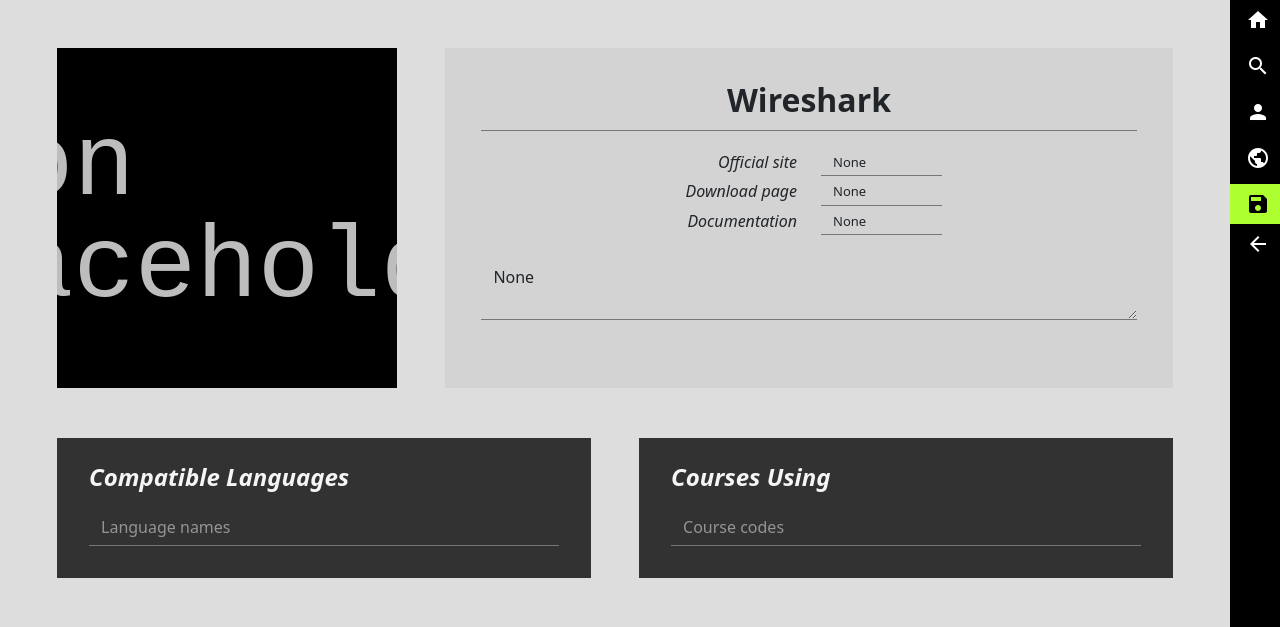
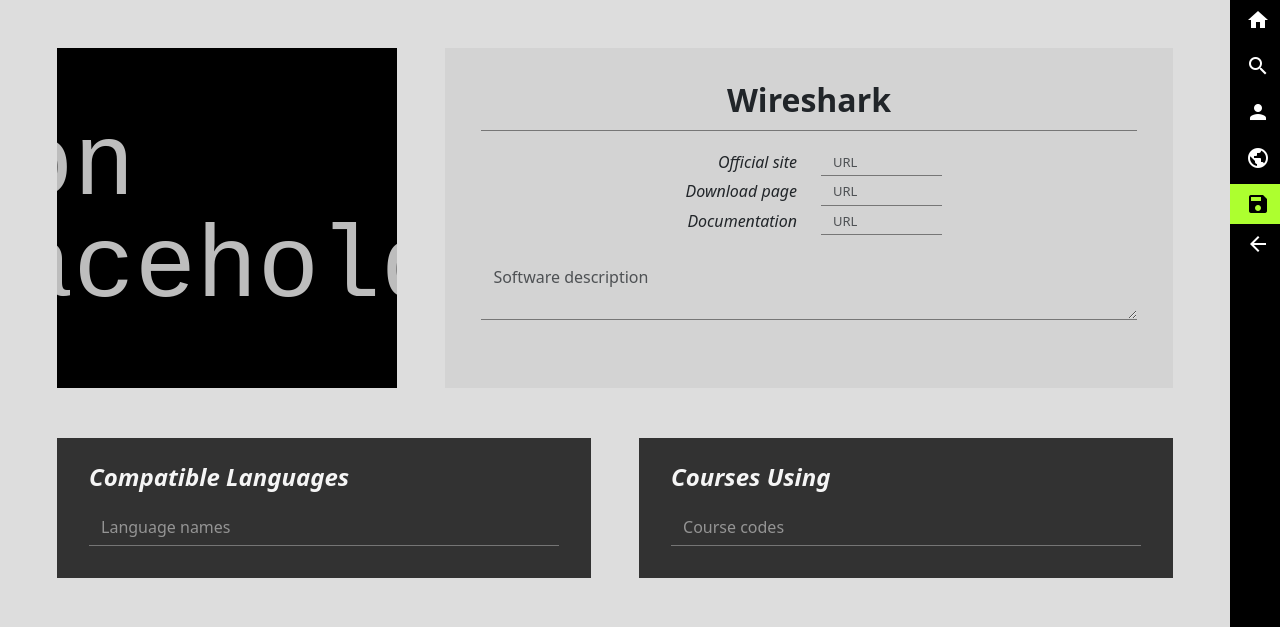
Before and after one commit to jeffreyalanwang/cheesecookie, a Flask app: page /software/2/edit in a window 1280 px wide. Shown: the top 627 px of the page. Run offline with Flask 2, Linux system fonts and the light colour scheme; data comes from the database, SQL or seed files in the repository.

Commit message:
Connected database edit pages to database functionality

```diff
--- a/app.py
+++ b/app.py
@@ -184,7 +184,11 @@ def courseEditPage(id):
 
     if request.method == 'POST':
         results = request.form
-        # TODO save content in database
+        db_access.setCourse(id,
+                            title=results["title"],
+                            course_code=results["course_code"],
+                            credit_hours=int(results["credit_hours"]),
+                            description=results["description"])
 
     course = db_access.getCourse(id)
     return render_template('database_edit/course_edit.html', course=course,languages=course.compatible_language, softwares=course.compatible_software, requires=course.course_requires)
@@ -199,7 +203,12 @@ def languageEditPage(id):
 
     if request.method == 'POST':
             results = request.form
-            # TODO save content in database
+            db_access.setLanguage(id,
+                                name=results["name"],
+                                site_url=results["site_url"],
+                                download_url=results["download_url"],
+                                documentation_url=results["documentation_url"],
+                                description=results["description"])
 
     language = db_access.getLanguage(id)
     return render_template('database_edit/language_edit.html', language=language,courses=language.compatible_course, softwares=language.compatible_software)
@@ -214,7 +223,12 @@ def softwareEditPage(id):
 
     if request.method == 'POST':
             results = request.form
-            # TODO save content in database
+            db_access.setSoftware(id,
+                                name=results["name"],
+                                site_url=results["site_url"],
+                                download_url=results["download_url"],
+                                documentation_url=results["documentation_url"],
+                                description=results["description"])
 
     software = db_access.getSoftware(id)
     return render_template('database_edit/software_edit.html', software=software,languages=software.compatible_language, courses=software.compatible_course)
--- a/static/js/form_submit.js
+++ b/static/js/form_submit.js
@@ -7,7 +7,7 @@ $(document).ready(function($)
             // collect all form responses
             var data = {'submit': true};
 
-            $(':input', 'textarea', 'form').each(function(){
+            $(':input', 'form').each(function(){
                 data[$(this).attr('id')] = $(this).val();
             });
 
--- a/templates/database_edit/software_edit.html
+++ b/templates/database_edit/software_edit.html
@@ -34,7 +34,7 @@
 
             <!-- Title -->
             <input type="text" class="form-control info_title mb-3" id="name"
-                {% if software is not none %} value="{{ software.name }}" {% endif %}
+                {% if software.name is not none %} value="{{ software.name }}" {% endif %}
                 placeholder="Software name">
 
             <!-- Info -->
@@ -46,7 +46,7 @@
                     </div>
                     <div class="col-sm-6 info_text">
                         <input type="text" class="form-control infoInput" id="site_url"
-                        {% if software is not none %} value="{{ software.site_url }}" {% endif %}
+                        {% if software.site_url is not none %} value="{{ software.site_url }}" {% endif %}
                         placeholder="URL">
                     </div>
                 </div>
@@ -57,7 +57,7 @@
                     </div>
                     <div class="col-sm-6 info_text">
                         <input type="text" class="form-control infoInput" id="download_url"
-                        {% if software is not none %} value="{{ software.download_url }}" {% endif %}
+                        {% if software.download_url is not none %} value="{{ software.download_url }}" {% endif %}
                         placeholder="URL">
                     </div>
                 </div>
@@ -68,7 +68,7 @@
                     </div>
                     <div class="col-sm-6 info_text">
                         <input type="text" class="form-control infoInput" id="documentation_url"
-                        {% if software is not none %} value="{{ software.documentation_url }}" {% endif %}
+                        {% if software.documentation_url is not none %} value="{{ software.documentation_url }}" {% endif %}
                         placeholder="URL">
                     </div>
                 </div>
@@ -76,7 +76,7 @@
             </div>
 
             <!-- Description -->
-            <textarea type="text" class="form-control mt-4" id="description" placeholder="Software description">{% if software is not none %}{{ software.description }}{% endif %}</textarea>
+            <textarea type="text" class="form-control mt-4" id="description" placeholder="Software description">{% if software.description is not none %}{{ software.description }}{% endif %}</textarea>
 
         </div> </div>
 
```
Also changed, not shown: templates/database_edit/course_edit.html (+4 -4 lines), templates/database_edit/language_edit.html (+5 -5 lines).
